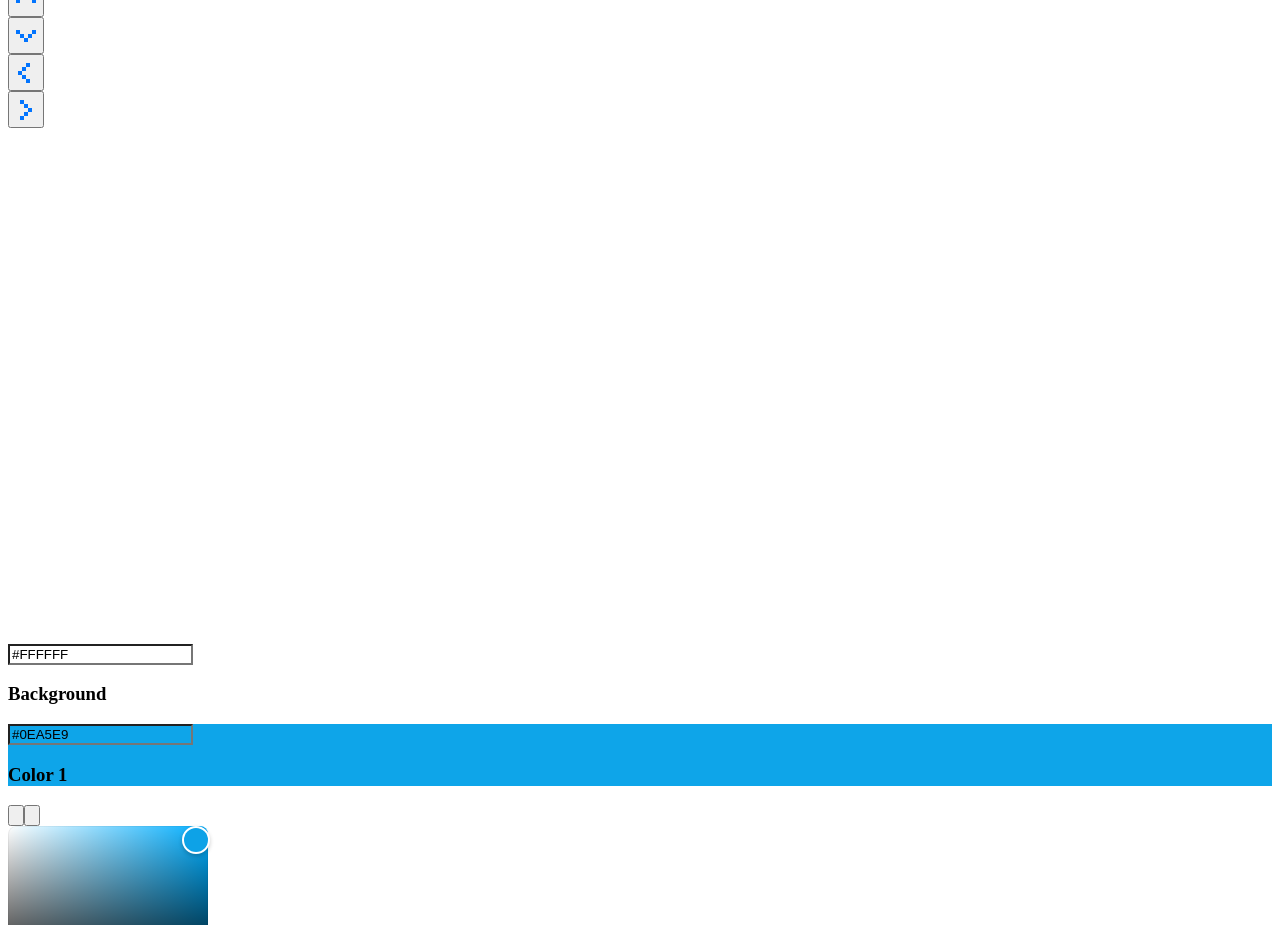
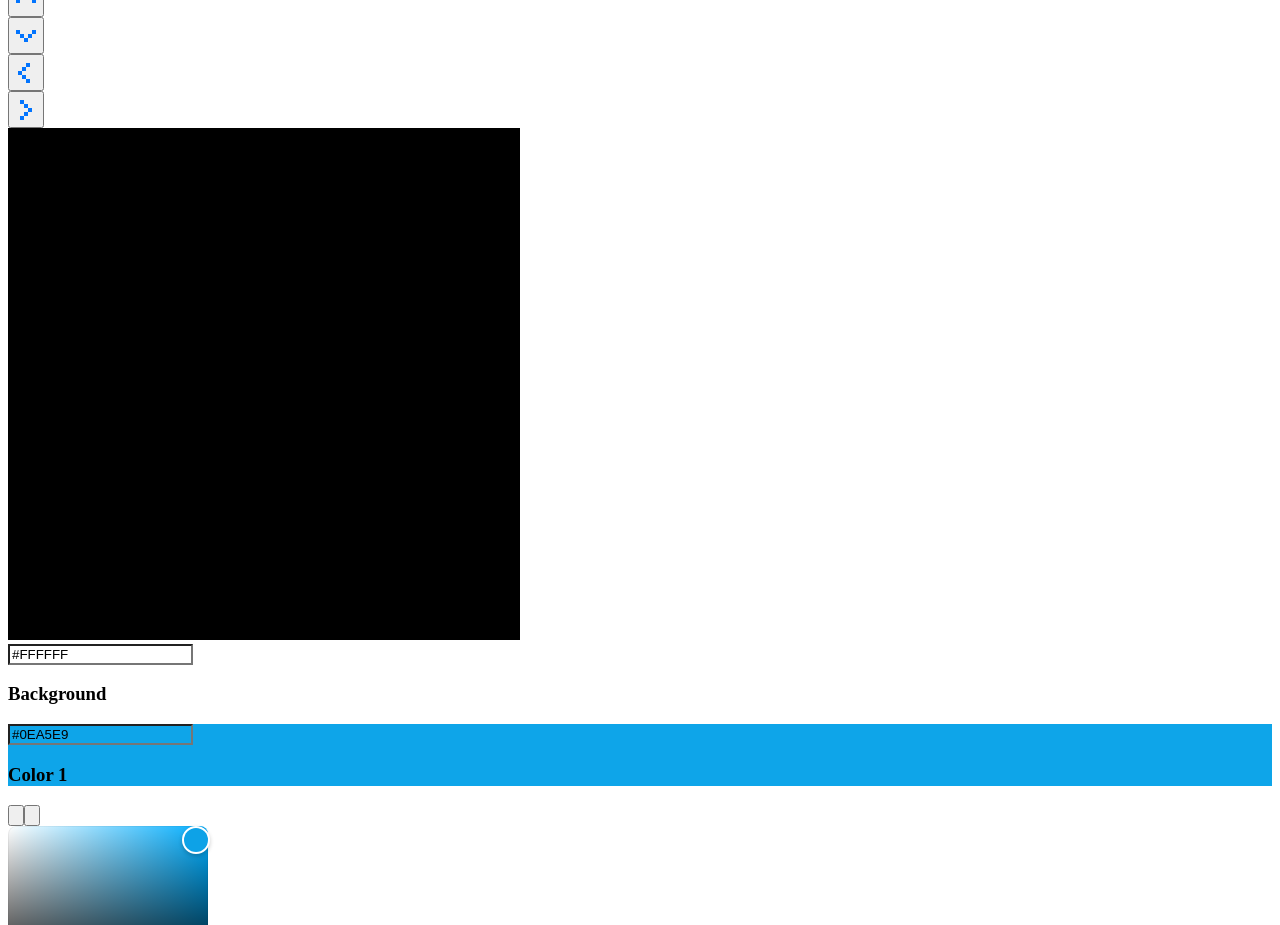
Before and after one commit to ivyroot/exquisite-canvas, a Next.js app in the folder packages/app/: page / in a window 1280 px wide. Shown: the part 900-1825 px from the top of the page. Built offline with nearby package versions, Linux system fonts and the light colour scheme; what @rainbow-me/rainbowkit, urql, wagmi would draw is missing.

Commit message:
moving moar code to component

```diff
--- a/packages/app/src/DemoCanvas.tsx
+++ b/packages/app/src/DemoCanvas.tsx
@@ -75,36 +75,12 @@ export const DemoCanvas = () => {
     useDownload(pb, format, filename);
   };
 
-  const colorCodeElements = Array.from({ length: 6 }, (_, i) =>
-    String.fromCharCode("A".charCodeAt(0) + i)
-  );
-
-  const paletteItemColor = (position: number) => {
-    const itemKey = paletteKey(position);
-    if (palette.hasOwnProperty(itemKey)) {
-      return palette[itemKey];
-    }
-    const generativeColor = `#${colorCodeElements[position % 6]}${
-      colorCodeElements[position % 5]
-    }${colorCodeElements[position % 5]}${colorCodeElements[position % 4]}${
-      colorCodeElements[position % 5]
-    }${colorCodeElements[position % 3]}`;
-    return generativeColor;
-  };
-
   const currPaletteItemColor = () => {
-    return paletteItemColor(currPaletteItem);
+    return xqCanvas.getPaletteItem(currPaletteItem);
   };
 
   const didSetPixel = (x: number, y: number, palettePos: number) => {
-    console.log(`DID SET PIXL ${x}, ${y}: ${palettePos}`);
-    const keyName = pixelKey(x, y);
-    const wrappedPos = palettePos >= paletteSize ? paletteSize - 1 : palettePos;
-    const ChangeSet: pixelCanvas = {};
-    ChangeSet[keyName] = wrappedPos;
-    console.log(`SET PIXELS IS ${typeof xqCanvas.width}`);
-    // ZZZ TODO
-    // xqCanvas.changePixels({ ...pixels, ...ChangeSet });
+    xqCanvas.setPixel(x, y, palettePos);
   };
 
   const didClickPixel = (x: number, y: number) => {
@@ -134,14 +110,10 @@ export const DemoCanvas = () => {
     return 0;
   };
 
-  const colorForPixel = (x: number, y: number) => {
-    return paletteItemColor(palettePosForPixel(x, y));
-  };
-
   const pixelRects = [];
   for (let rowY = 0; rowY < height; rowY++) {
     for (let rowX = 0; rowX < width; rowX++) {
-      const pxColor = colorForPixel(rowX, rowY);
+      const pxColor = xqCanvas.getPixelColor(rowX, rowY);
       if (pxColor != '#FFFFFF')
         console.log(`PIX ${rowX}, ${rowY} : ${pxColor}`);
       pixelRects.push(
@@ -158,6 +130,19 @@ export const DemoCanvas = () => {
       );
     }
   }
+
+  const canvasSvg = (
+    <div className="flex justify-center">
+      <svg
+        ref={svgCanvasRef}
+        width={`${width * (zoom / 100.0)}em`}
+        viewBox={`0 0 ${width} ${height}`}
+        xmlns="http://www.w3.org/2000/svg"
+      >
+        {pixelRects}
+      </svg>
+    </div>
+  );
 
   const moveImage = (direction: string) => {
     const deltas = { x: 0, y: 0 };
@@ -183,23 +168,10 @@ export const DemoCanvas = () => {
     setPixels(movedPixels);
   };
 
-  const canvasSvg = (
-    <div className="flex justify-center">
-      <svg
-        ref={svgCanvasRef}
-        width={`${width * (zoom / 100.0)}em`}
-        viewBox={`0 0 ${width} ${height}`}
-        xmlns="http://www.w3.org/2000/svg"
-      >
-        {pixelRects}
-      </svg>
-    </div>
-  );
-
   const PaletteItems = [];
   for (let pi = 0; pi < paletteSize; pi++) {
     const itemKey = paletteKey(pi);
-    const itemColor = paletteItemColor(pi);
+    const itemColor = xqCanvas.getPaletteItem(pi);
     const borderText =
       currPaletteItem == pi ? "border-indigo-300" : "border-slate-800";
     const itemClasses = `relative mx-1 sm:mx-4 my-6 p-1 sm:p-4 border-8 ${borderText}`;
--- a/packages/app/src/xqcanvas/useExquisiteCanvas.tsx
+++ b/packages/app/src/xqcanvas/useExquisiteCanvas.tsx
@@ -35,6 +35,7 @@ interface ExquisiteCanvas {
     palette: paletteItemCollection;
     setPalette: (palette: paletteItemCollection) => void;
     setPaletteItem: (item: number, val: string) => void;
+    getPaletteItem: (item: number) => string;
     getPaletteItems: () => string[];
     paletteSize: number;
     setPaletteSize: (val: number) => void;
@@ -42,6 +43,8 @@ interface ExquisiteCanvas {
     pixels: pixelCanvas;
     setPixels: (val: pixelCanvas) => void;
     setPixel: (x: number, y: number, val: number) => void;
+    getPixelVal: (x: number, y: number) => number;
+    getPixelColor: (x: number, y: number) => string;
 }
 
 export function useExquisiteCanvas(): ExquisiteCanvas {
@@ -76,6 +79,11 @@ export function useExquisiteCanvas(): ExquisiteCanvas {
         setPaletteSize(newSize);
     };
 
+    const getPaletteItem = (item: number) => {
+        const itemKey = paletteKey(item);
+        return(palette[itemKey]);
+    };
+
     const handleSetPixels = (val: pixelCanvas) => {
         console.log(`Setting pixels`);
         // setPixels({ ...pixels, ...ChangeSet });
@@ -89,6 +97,15 @@ export function useExquisiteCanvas(): ExquisiteCanvas {
         const ChangeSet: pixelCanvas = {};
         ChangeSet[keyName] = wrappedPos;
         setPixels({ ...pixels, ...ChangeSet });
+    };
+
+    const getPixelVal = (x: number, y: number) => {
+        const keyName = pixelKey(x, y);
+        return(pixels[keyName]);
+    };
+
+    const getPixelColor = (x: number, y: number) => {
+        return getPaletteItem(getPixelVal(x, y));
     };
 
     const colorCodeElements = Array.from({ length: 6 }, (_, i) =>
@@ -124,11 +141,14 @@ export function useExquisiteCanvas(): ExquisiteCanvas {
         getPaletteItems: getPaletteItems,
         setPalette: setPalette,
         setPaletteItem: handleSetPaletteItem,
+        getPaletteItem: getPaletteItem,
         paletteSize: paletteSize,
         setPaletteSize: handleSetPaletteSize,
         pixels: pixels,
         setPixel: handleSetPixel,
         setPixels: handleSetPixels,
+        getPixelVal: getPixelVal,
+        getPixelColor: getPixelColor,
     };
 
     return(canvas);
```
